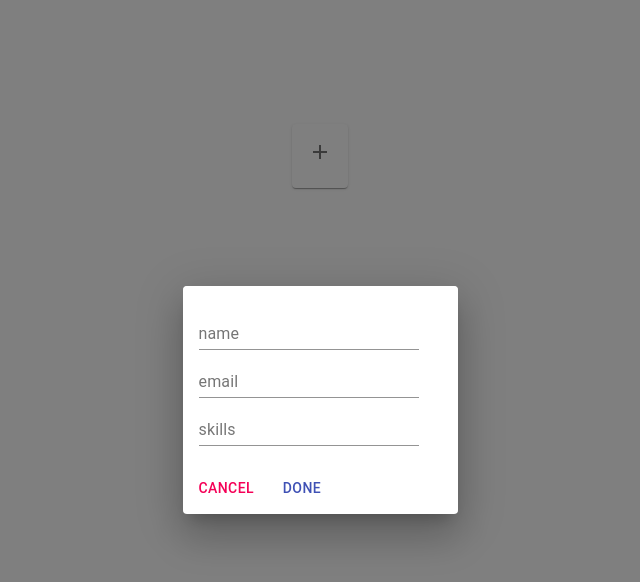
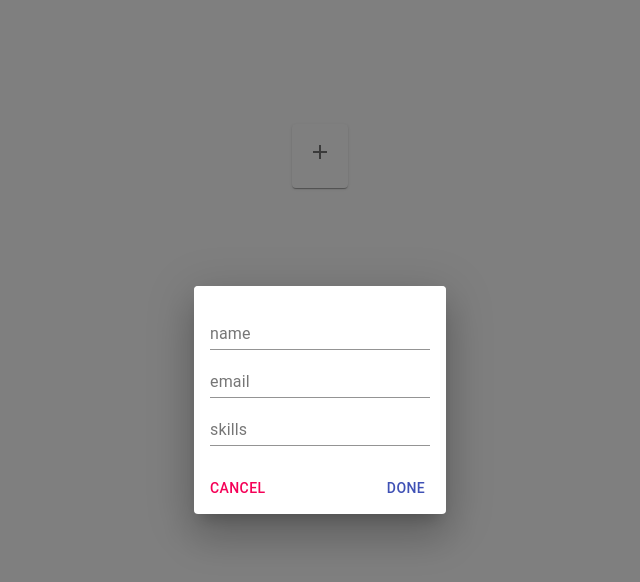
Before and after one commit to ananddtyagi/NeedItGotIt, a React (Create React App) app in the folder needitgotit/: page / in a window 1280 px wide. Shown: the top 582 px of the page, without its empty margins (320-960 px from the left). Built offline with nearby package versions, Linux system fonts and the light colour scheme.

Commit message:
fixed formatting for the card which I made into a component

```diff
--- a/needitgotit/src/components/inputcard.jsx
+++ b/needitgotit/src/components/inputcard.jsx
@@ -20,11 +20,12 @@ const useStyles = makeStyles(theme => ({
     textAlign: 'center',
     color: theme.palette.text.secondary,
   },
-  card: {
-    minWidth: 275,
+  cardActions: {
+    display: 'block',
   },
   done: {
-    align: 'right',
+    display: 'inline-block',
+    float: 'right',
   }
 }));
 
```
